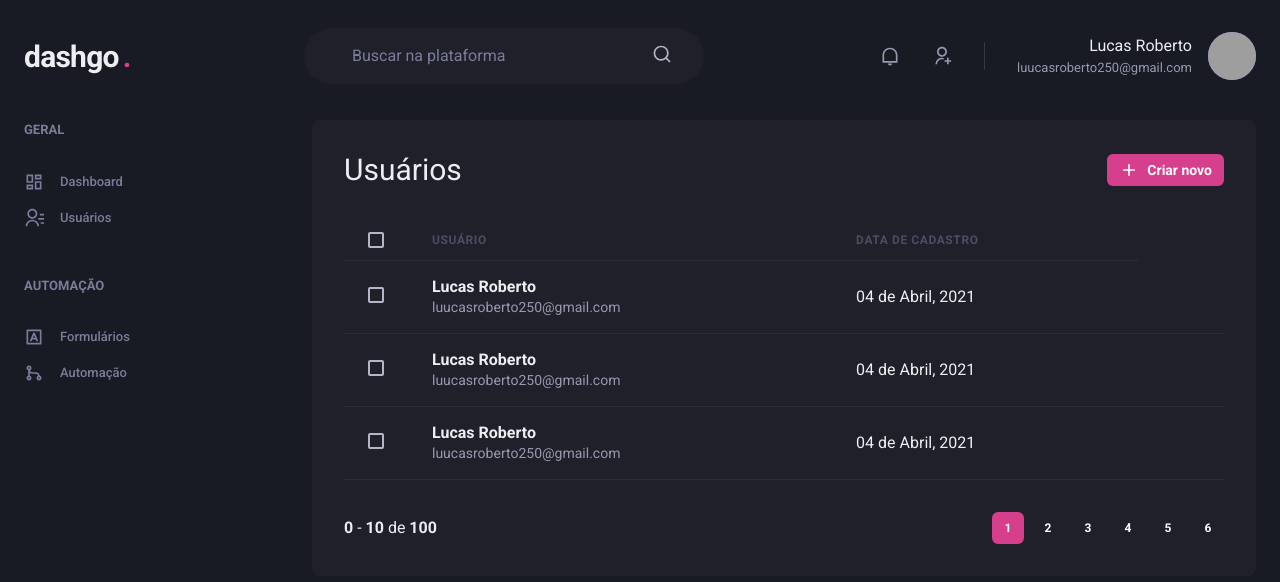
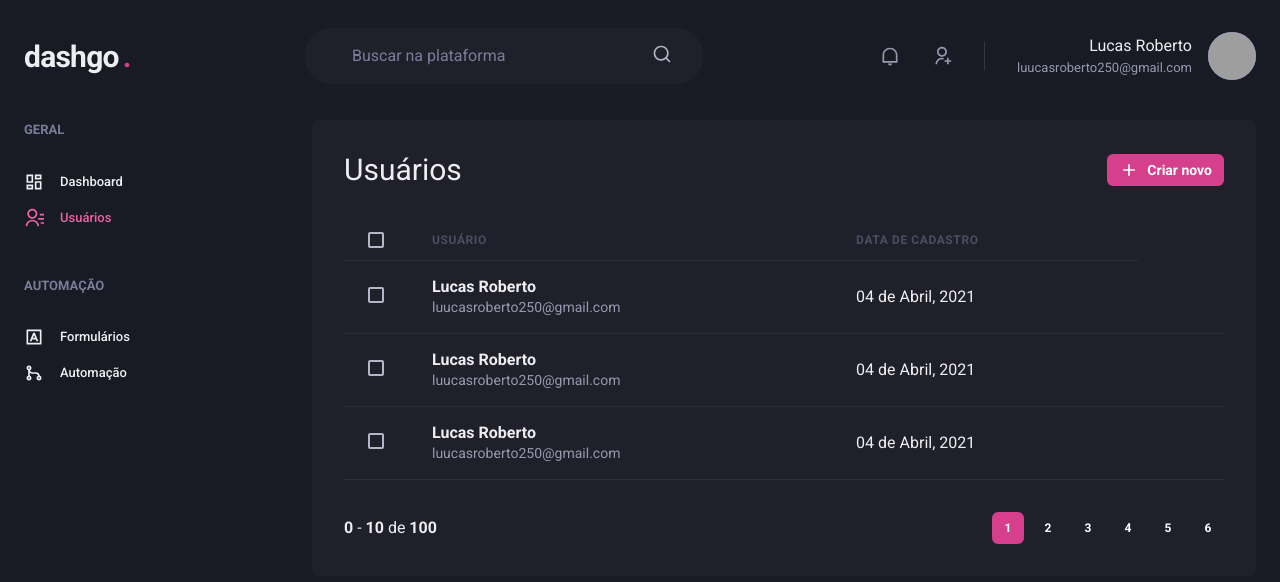
Before and after one commit to devLucasRoberto/Dashgo, a Next.js app: page /users in a window 1280 px wide. Shown: the top 582 px of the page. Built offline with nearby package versions, Linux system fonts and the light colour scheme; grey boxes are pictures that could not be loaded.

Commit message:
Add activeLink

```diff
--- /dev/null
+++ b/src/components/ActiveLink.tsx
@@ -0,0 +1,37 @@
+import Link, { LinkProps } from 'next/link'
+import { useRouter } from 'next/router'
+import { cloneElement, ReactElement } from 'react'
+
+interface ActiveLinkProps extends LinkProps {
+  children: ReactElement
+  shouldMatchExactHref?: boolean
+}
+
+export function ActiveLink({
+  children,
+  shouldMatchExactHref = false,
+  ...rest
+}: ActiveLinkProps) {
+  const { asPath } = useRouter()
+
+  let isActive = false
+
+  if (shouldMatchExactHref && (asPath === rest.href || asPath === rest.as)) {
+    isActive = true
+  }
+
+  if (
+    !shouldMatchExactHref &&
+    (asPath.startsWith(String(rest.href)) || asPath.startsWith(String(rest.as)))
+  ) {
+    isActive = true
+  }
+
+  return (
+    <Link {...rest}>
+      {cloneElement(children, {
+        color: isActive ? 'pink.400' : 'gray.50'
+      })}
+    </Link>
+  )
+}
--- a/src/components/Sidebar/NavLink.tsx
+++ b/src/components/Sidebar/NavLink.tsx
@@ -5,7 +5,7 @@
   LinkProps as ChakraLinkProps
 } from '@chakra-ui/react'
 import { ElementType } from 'react'
-import Link from 'next/link'
+import { ActiveLink } from '../ActiveLink'
 
 interface NavLinkProps extends ChakraLinkProps {
   icon: ElementType
@@ -15,13 +15,13 @@
 
 export function NavLink({ icon, children, href, ...rest }: NavLinkProps) {
   return (
-    <Link href={href} passHref>
+    <ActiveLink href={href} passHref>
       <ChrakraLink display="flex" align="center" {...rest}>
         <Icon as={icon} fontSize="20" />
         <Text ml="4" fontWeight="medium">
           {children}
         </Text>
       </ChrakraLink>
-    </Link>
+    </ActiveLink>
   )
 }
```
